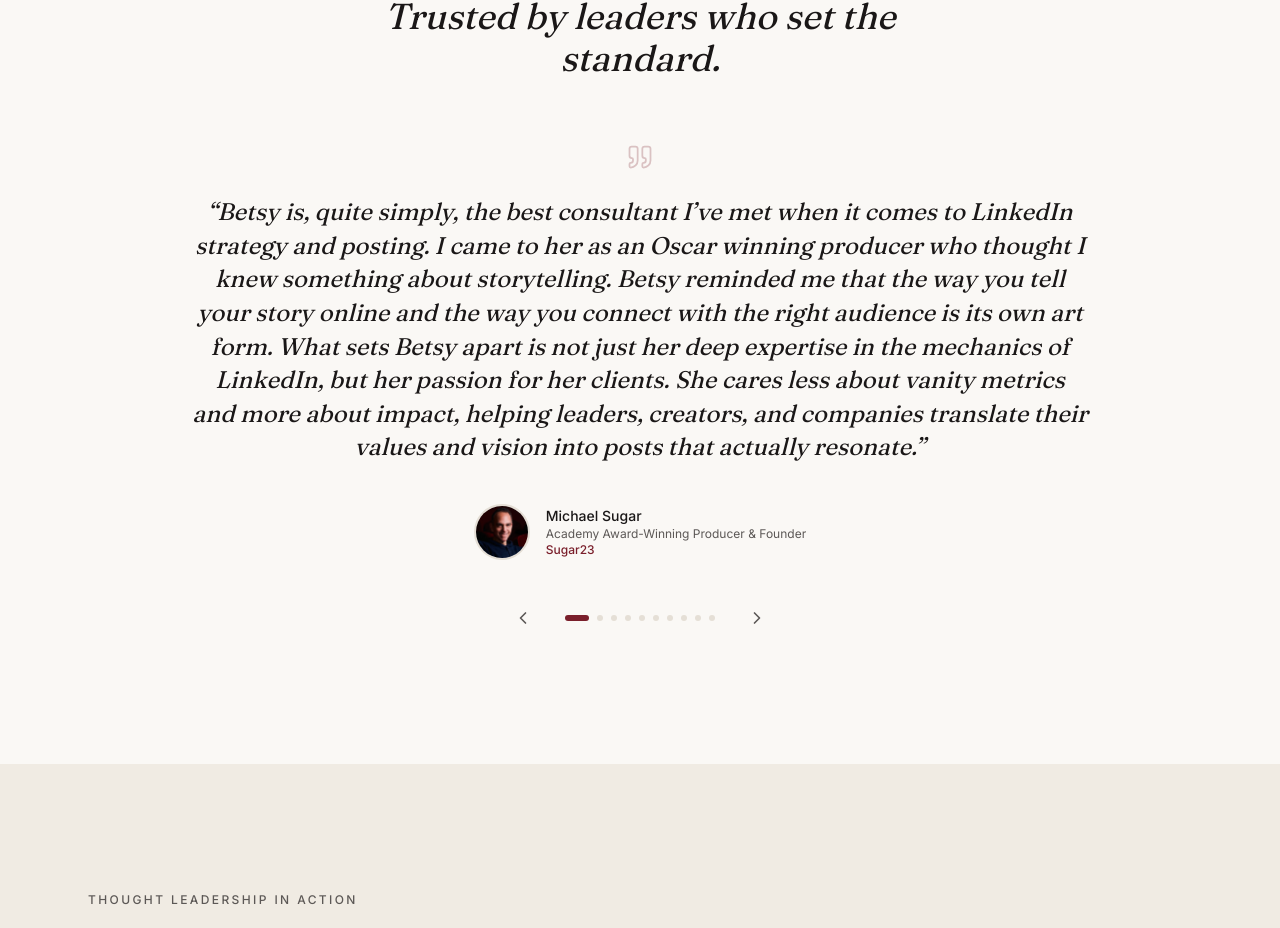
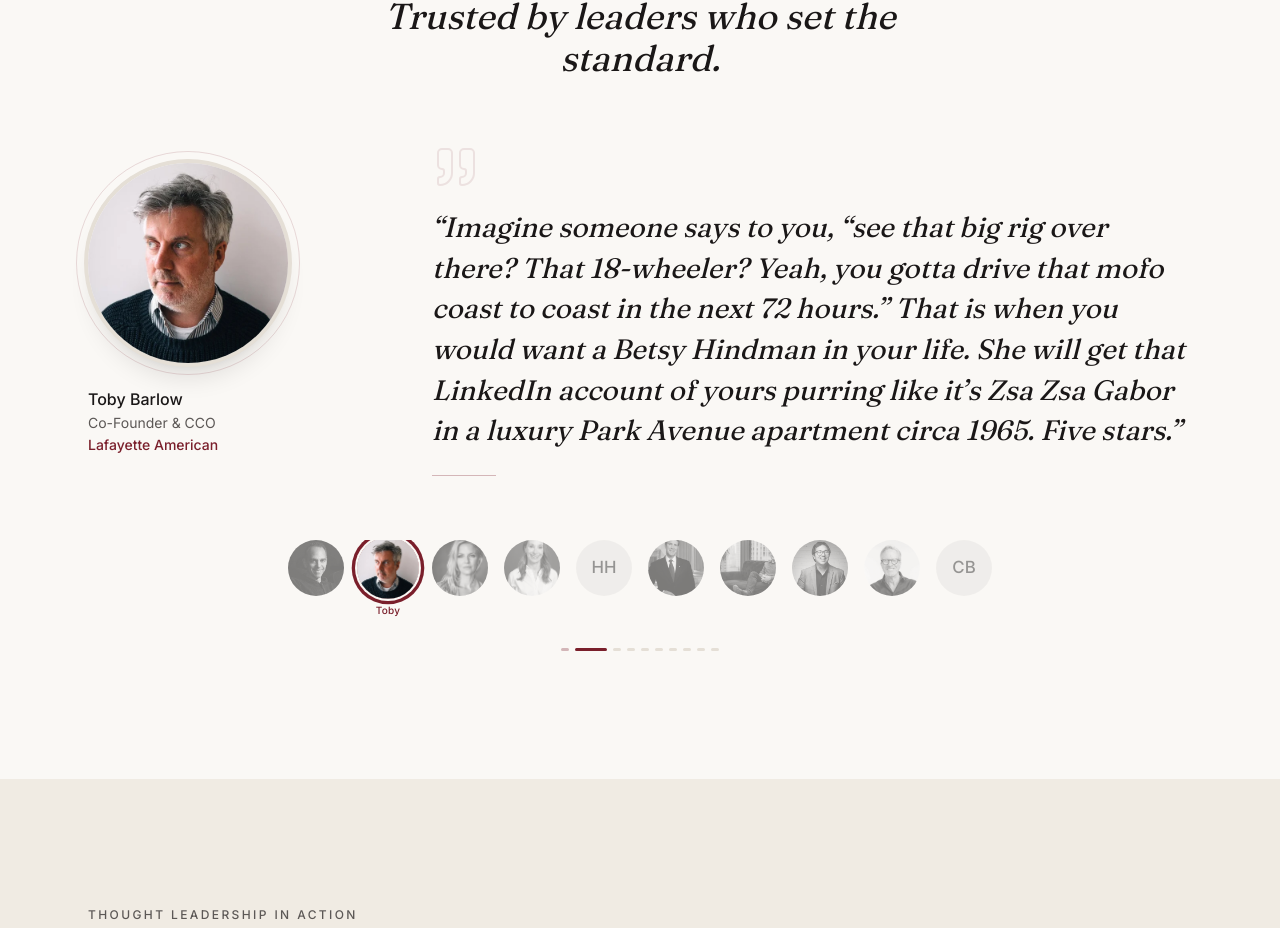
Before and after one commit to walterh1996/HindmanCo, a Next.js app: page / in a window 1280 px wide. Shown: the part 4586-5514 px from the top of the page. Built offline with nearby package versions, Linux system fonts and the light colour scheme.

Commit message:
auto-backup: 2026-05-15 23:23:36

```diff
--- a/src/components/testimonial-carousel.tsx
+++ b/src/components/testimonial-carousel.tsx
@@ -1,45 +1,49 @@
 "use client";
 
-import { useState, useEffect, useCallback } from "react";
+import { useState, useEffect, useCallback, useRef } from "react";
 import Image from "next/image";
-import { ChevronLeft, ChevronRight, Quote } from "lucide-react";
+import { Quote } from "lucide-react";
 
 const testimonials = [
   {
     quote:
-      "Betsy is, quite simply, the best consultant I\u2019ve met when it comes to LinkedIn strategy and posting. I came to her as an Oscar winning producer who thought I knew something about storytelling. Betsy reminded me that the way you tell your story online and the way you connect with the right audience is its own art form. What sets Betsy apart is not just her deep expertise in the mechanics of LinkedIn, but her passion for her clients. She cares less about vanity metrics and more about impact, helping leaders, creators, and companies translate their values and vision into posts that actually resonate.",
+      "Betsy is, quite simply, the best consultant I\u2019ve met when it comes to LinkedIn strategy and posting. I came to her as an Oscar winning producer who thought I knew something about storytelling. Betsy reminded me that the way you tell your story online and the way you connect with the right audience is its own art form.",
     author: "Michael Sugar",
     title: "Academy Award-Winning Producer & Founder",
     company: "Sugar23",
     image: "/images/testimonials/michael-sugar.jpg",
+    initials: "MS",
   },
   {
     quote:
-      "Imagine someone says to you, \u201Csee that big rig over there? That 18-wheeler? Yeah, you gotta drive that mofo coast to coast in the next 72 hours and then parallel park it in between a Maserati and a Lamborghini.\u201D That is when you would want a Betsy Hindman in your life. She will show you how to handle that machine. She will get that LinkedIn account of yours purring like it\u2019s Zsa Zsa Gabor in a luxury Park Avenue apartment circa 1965. She is thorough and detail-oriented. She is patient and she is a pleasure to collaborate with. This is the kind of expertise the world needs to see more of. Five stars.",
+      "Imagine someone says to you, \u201Csee that big rig over there? That 18-wheeler? Yeah, you gotta drive that mofo coast to coast in the next 72 hours.\u201D That is when you would want a Betsy Hindman in your life. She will get that LinkedIn account of yours purring like it\u2019s Zsa Zsa Gabor in a luxury Park Avenue apartment circa 1965. Five stars.",
     author: "Toby Barlow",
     title: "Co-Founder & CCO",
     company: "Lafayette American",
     image: "/images/testimonials/toby-barlow.webp",
+    initials: "TB",
   },
   {
     quote:
-      "I learned everything I know about LinkedIn from Betsy Hindman. She gave me inspo to create a \u2018LinkedIn Guide\u2019 for my clients and I update it with the weekly advice she passes along. If the agency posts articles from off LinkedIn, reposts often, or has no featured posts \u2014 these are flags that demonstrate not truly understanding the platform. Book a consultation with her and it will be the best thing you do!",
+      "I learned everything I know about LinkedIn from Betsy Hindman. She gave me inspo to create a \u2018LinkedIn Guide\u2019 for my clients and I update it with the weekly advice she passes along. Book a consultation with her and it will be the best thing you do!",
     author: "Lindsey Slaby",
-    title: "Founder, Marketing Strategy & Organizational Design",
+    title: "Founder, Marketing Strategy",
     company: "Sunday Dinner",
     image: "/images/testimonials/lindsey-slaby.jpg",
+    initials: "LS",
   },
   {
     quote:
-      "Betsy is the go-to for executives who want to strengthen their presence and thought leadership on LinkedIn. She has a clear line of sight to the latest platform updates and a strong point of view on how to use them strategically for executive visibility. She delivered practical, actionable tips that attendees could put to work right away. I\u2019d recommend Betsy without hesitation!",
+      "Betsy is the go-to for executives who want to strengthen their presence and thought leadership on LinkedIn. She delivered practical, actionable tips that attendees could put to work right away. I\u2019d recommend Betsy without hesitation!",
     author: "Rachel Huff",
     title: "President & Founder",
     company: "Victoire & Co",
     image: "/images/testimonials/rachel-huff.webp",
+    initials: "RH",
   },
   {
     quote:
-      "Betsy Hindman is an idea dynamo. Whether developing high-level strategy or tactical deployments, Betsy delivers with insights informed by experience, know-how and powerful intuition. She is a highly effective sales trainer and delivers ninja skills in social media amplification, content creation, and website design. Investment in her services provided me an immediate ROI.",
+      "Betsy Hindman is an idea dynamo. Whether developing high-level strategy or tactical deployments, Betsy delivers with insights informed by experience, know-how and powerful intuition. Investment in her services provided me an immediate ROI.",
     author: "Hal Hassall",
     title: "VP Marketing",
     company: "Groups360",
@@ -53,30 +57,34 @@ const testimonials = [
     title: "Former U.S. Senate Majority Leader",
     company: "LinkedIn Top 12 Voice",
     image: "/images/testimonials/bill-frist.jpg",
+    initials: "BF",
   },
   {
     quote:
-      "We hired Betsy to help us use LinkedIn to promote the launch of our new product, Lexio. Based on her knowledge of the B2B space, she helped us roll out highly successful LinkedIn advertising campaigns to a targeted CIO and CTO audience. I felt Betsy\u2019s enterprise-level sales experience was helpful in guiding our approach, and I would recommend her to anyone considering this very effective marketing tool.",
+      "We hired Betsy to help us use LinkedIn to promote the launch of our new product. She helped us roll out highly successful LinkedIn advertising campaigns to a targeted CIO and CTO audience. I would recommend her to anyone considering this very effective marketing tool.",
     author: "Stuart Frankel",
     title: "CEO",
     company: "Narrative Science",
     image: "/images/testimonials/stuart-frankel.jpg",
+    initials: "SF",
   },
   {
     quote:
-      "Betsy\u2019s tips were amazing. Within 72 hours, I immediately saw an increase in engagement with my post and was even quoted on several sites. I highly recommend you to cast away your biases on LinkedIn and listen to her. She will not only help you improve your marketing but how you position yourself as an influential leader.",
+      "Betsy\u2019s tips were amazing. Within 72 hours, I immediately saw an increase in engagement with my post and was even quoted on several sites. She will not only help you improve your marketing but how you position yourself as an influential leader.",
     author: "Kenny Nguyen",
     title: "CEO & Co-Founder",
     company: "ThreeSixtyEight \u2022 Forbes 30 Under 30",
     image: "/images/testimonials/kenny-nguyen.jpg",
+    initials: "KN",
   },
   {
     quote:
-      "Noble People has been leaning into thought leadership initiatives this year and Betsy helped us far beyond the tactical hacks and tips for LinkedIn publishing. She infused our content strategy with new thinking by giving us solid marketplace insights into B2B communications and what resonates overall. Time well spent by the Noble team.",
+      "Noble People has been leaning into thought leadership initiatives this year and Betsy helped us far beyond the tactical hacks and tips for LinkedIn publishing. She infused our content strategy with new thinking by giving us solid marketplace insights into B2B communications.",
     author: "Tom Morrissy",
     title: "Chief Growth Officer",
     company: "Noble People",
     image: "/images/testimonials/tom-morrissy.jpg",
+    initials: "TM",
   },
   {
     quote:
@@ -89,25 +97,76 @@ const testimonials = [
   },
 ];
 
+function Avatar({
+  testimonial,
+  size,
+  className = "",
+}: {
+  testimonial: (typeof testimonials)[0];
+  size: number;
+  className?: string;
+}) {
+  if (testimonial.image) {
+    return (
+      <div
+        className={`relative rounded-full overflow-hidden shrink-0 ${className}`}
+        style={{ width: size, height: size }}
+      >
+        <Image
+          src={testimonial.image}
+          alt={testimonial.author}
+          fill
+          className="object-cover"
+          sizes={`${size}px`}
+        />
+      </div>
+    );
+  }
+  return (
+    <div
+      className={`rounded-full bg-brand/10 flex items-center justify-center shrink-0 ${className}`}
+      style={{ width: size, height: size }}
+    >
+      <span
+        className="font-medium text-brand"
+        style={{ fontSize: size * 0.3 }}
+      >
+        {testimonial.initials}
+      </span>
+    </div>
+  );
+}
+
 export function TestimonialCarousel() {
   const [current, setCurrent] = useState(0);
   const [isPaused, setIsPaused] = useState(false);
+  const [isTransitioning, setIsTransitioning] = useState(false);
+  const timeoutRef = useRef<ReturnType<typeof setTimeout> | null>(null);
+
+  const goTo = useCallback(
+    (index: number) => {
+      if (index === current || isTransitioning) return;
+      setIsTransitioning(true);
+      setTimeout(() => {
+        setCurrent(index);
+        setTimeout(() => setIsTransitioning(false), 50);
+      }, 200);
+    },
+    [current, isTransitioning]
+  );
 
   const next = useCallback(() => {
-    setCurrent((prev) => (prev + 1) % testimonials.length);
-  }, []);
-
-  const prev = useCallback(() => {
-    setCurrent(
-      (prev) => (prev - 1 + testimonials.length) % testimonials.length
-    );
-  }, []);
+    const nextIdx = (current + 1) % testimonials.length;
+    goTo(nextIdx);
+  }, [current, goTo]);
 
   useEffect(() => {
     if (isPaused) return;
-    const timer = setInterval(next, 8000);
-    return () => clearInterval(timer);
-  }, [isPaused, next]);
+    timeoutRef.current = setTimeout(next, 6000);
+    return () => {
+      if (timeoutRef.current) clearTimeout(timeoutRef.current);
+    };
+  }, [isPaused, next, current]);
 
   const t = testimonials[current];
 
@@ -116,80 +175,111 @@ export function TestimonialCarousel() {
       onMouseEnter={() => setIsPaused(true)}
       onMouseLeave={() => setIsPaused(false)}
     >
-      <div className="max-w-4xl mx-auto">
-        {/* Quote */}
-        <div className="text-center mb-10 min-h-[260px] md:min-h-[200px] flex flex-col justify-center">
-          <Quote
-            size={28}
-            className="text-brand/25 mx-auto mb-6"
-            strokeWidth={1.5}
-          />
-          <blockquote
-            key={current}
-            className="font-serif italic text-lg md:text-xl lg:text-2xl leading-[1.4] text-foreground animate-fade-in"
+      {/* Main testimonial display */}
+      <div className="grid grid-cols-1 lg:grid-cols-[280px_1fr] gap-10 lg:gap-16 items-center mb-14 md:mb-16">
+        {/* Large headshot */}
+        <div className="flex flex-col items-center lg:items-start">
+          <div
+            className={`transition-all duration-500 ease-out ${
+              isTransitioning
+                ? "opacity-0 scale-95"
+                : "opacity-100 scale-100"
+            }`}
           >
-            &ldquo;{t.quote}&rdquo;
-          </blockquote>
-        </div>
+            <div className="relative">
+              <Avatar testimonial={t} size={200} className="ring-4 ring-border shadow-xl" />
+              <div className="absolute -inset-3 rounded-full border border-brand/15 pointer-events-none" />
+            </div>
+          </div>
 
-        {/* Author */}
-        <div className="flex items-center justify-center gap-4 mb-10">
-          {t.image ? (
-            <div className="relative w-14 h-14 rounded-full overflow-hidden border-2 border-border shrink-0">
-              <Image
-                src={t.image}
-                alt={t.author}
-                fill
-                className="object-cover"
-                sizes="56px"
-              />
-            </div>
-          ) : (
-            <div className="w-14 h-14 rounded-full bg-brand/10 border-2 border-border flex items-center justify-center shrink-0">
-              <span className="text-sm font-medium text-brand">
-                {t.initials}
-              </span>
-            </div>
-          )}
-          <div className="text-left">
-            <p className="text-sm font-medium text-foreground">{t.author}</p>
-            <p className="text-xs text-text-secondary">{t.title}</p>
-            <p className="text-xs font-medium text-brand">{t.company}</p>
+          <div
+            className={`mt-6 text-center lg:text-left transition-all duration-500 ease-out ${
+              isTransitioning
+                ? "opacity-0 translate-y-2"
+                : "opacity-100 translate-y-0"
+            }`}
+          >
+            <p className="text-base font-medium text-foreground">
+              {t.author}
+            </p>
+            <p className="text-sm text-text-secondary mt-0.5">{t.title}</p>
+            <p className="text-sm font-medium text-brand mt-0.5">
+              {t.company}
+            </p>
           </div>
         </div>
 
-        {/* Controls */}
-        <div className="flex items-center justify-center gap-6">
-          <button
-            onClick={prev}
-            aria-label="Previous testimonial"
-            className="p-2 text-text-secondary hover:text-foreground transition-colors"
-          >
-            <ChevronLeft size={20} />
-          </button>
+        {/* Quote */}
+        <div
+          className={`relative transition-all duration-500 ease-out ${
+            isTransitioning
+              ? "opacity-0 translate-x-4"
+              : "opacity-100 translate-x-0"
+          }`}
+        >
+          <Quote
+            size={48}
+            className="text-brand/10 mb-4 hidden lg:block"
+            strokeWidth={1}
+          />
+          <blockquote className="font-serif italic text-xl md:text-2xl lg:text-[1.75rem] leading-[1.45] text-foreground">
+            &ldquo;{t.quote}&rdquo;
+          </blockquote>
+          <div className="mt-6 h-px w-16 bg-brand/30" />
+        </div>
+      </div>
 
-          <div className="flex items-center gap-2">
-            {testimonials.map((_, i) => (
-              <button
-                key={i}
-                onClick={() => setCurrent(i)}
-                aria-label={`Go to testimonial ${i + 1}`}
-                className={`h-1.5 rounded-full transition-all duration-300 ${
+      {/* Interactive face strip */}
+      <div className="relative">
+        <div className="absolute left-0 top-0 bottom-0 w-8 bg-gradient-to-r from-cream to-transparent z-10 pointer-events-none lg:hidden" />
+        <div className="absolute right-0 top-0 bottom-0 w-8 bg-gradient-to-l from-cream to-transparent z-10 pointer-events-none lg:hidden" />
+
+        <div className="flex items-center justify-start lg:justify-center gap-3 md:gap-4 overflow-x-auto pb-2 scrollbar-hide px-2">
+          {testimonials.map((person, i) => (
+            <button
+              key={person.author}
+              onClick={() => goTo(i)}
+              aria-label={`Read testimonial from ${person.author}`}
+              className="group flex flex-col items-center gap-2 shrink-0 focus:outline-none"
+            >
+              <div
+                className={`relative transition-all duration-300 ease-out ${
                   i === current
-                    ? "w-6 bg-brand"
-                    : "w-1.5 bg-border hover:bg-text-secondary"
+                    ? "scale-110 ring-[3px] ring-brand ring-offset-2 ring-offset-cream rounded-full"
+                    : "opacity-50 grayscale hover:opacity-100 hover:grayscale-0 hover:scale-105 rounded-full"
                 }`}
-              />
-            ))}
-          </div>
+              >
+                <Avatar testimonial={person} size={56} />
+              </div>
+              <span
+                className={`text-[10px] font-medium tracking-wide transition-all duration-300 max-w-[64px] text-center leading-tight ${
+                  i === current
+                    ? "text-brand"
+                    : "text-text-secondary/0 group-hover:text-text-secondary/70"
+                }`}
+              >
+                {person.author.split(" ")[0]}
+              </span>
+            </button>
+          ))}
+        </div>
+      </div>
 
-          <button
-            onClick={next}
-            aria-label="Next testimonial"
-            className="p-2 text-text-secondary hover:text-foreground transition-colors"
-          >
-            <ChevronRight size={20} />
-          </button>
+      {/* Progress bar */}
+      <div className="mt-6 flex justify-center">
+        <div className="flex gap-1.5">
+          {testimonials.map((_, i) => (
+            <div
+              key={i}
+              className={`h-[3px] rounded-full transition-all duration-500 ${
+                i === current
+                  ? "w-8 bg-brand"
+                  : i < current
+                    ? "w-2 bg-brand/30"
+                    : "w-2 bg-border"
+              }`}
+            />
+          ))}
         </div>
       </div>
     </div>
```
